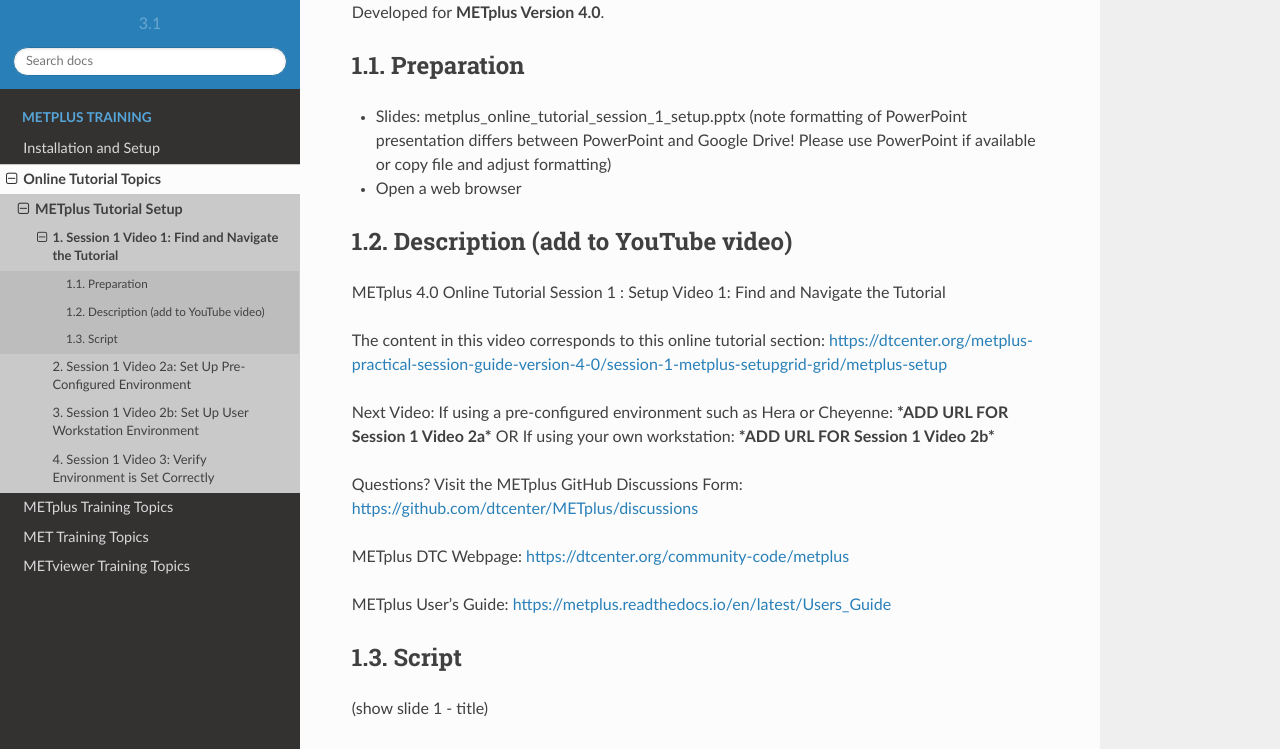
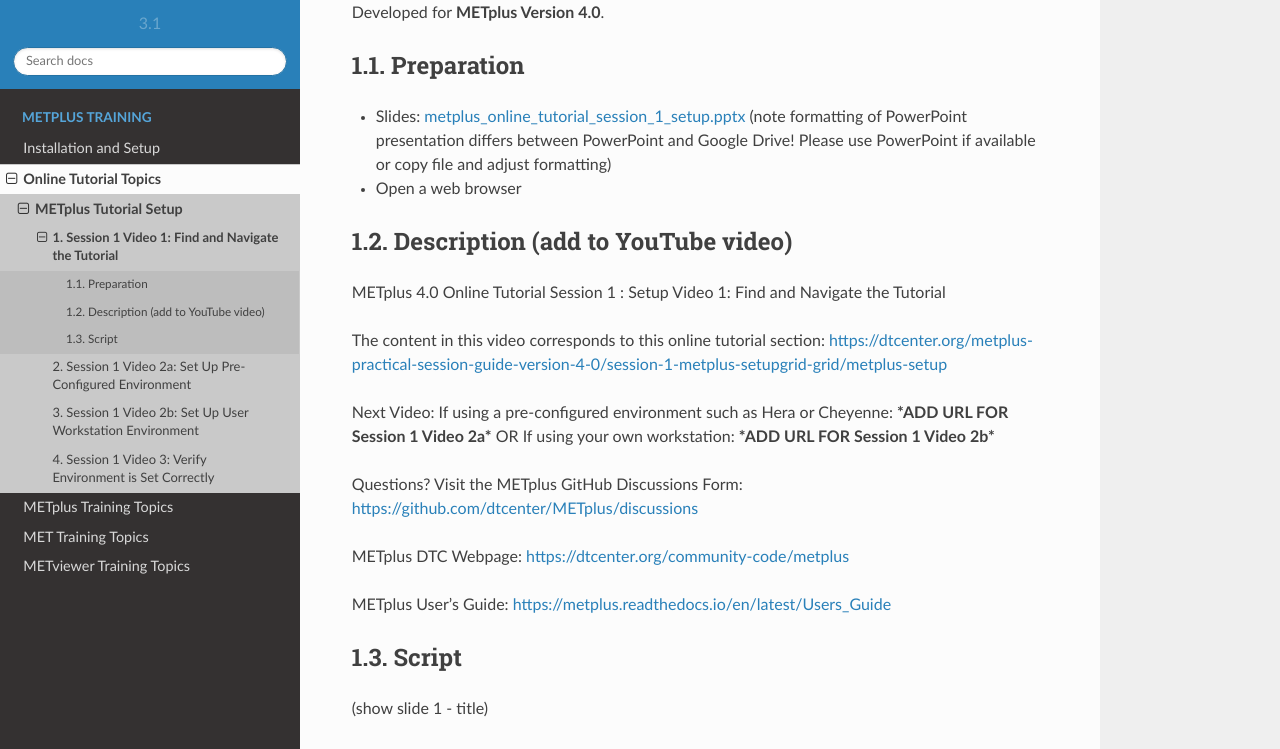
Before and after one commit to dtcenter/METplus-Training, a Sphinx documentation site: the page built from docs/modules/Tutorial/tutorial_setup/tutorial_setup_1.rst, in a window 1280 px wide and 900 px high, scrolled down 328 px, cut to the strip 151-900 px from the top of the window. Built offline with Sphinx 7.4.7 and the Read the Docs theme 2.0.0, drawn with Linux system fonts in a browser that asks for light colours; part of the change alters nothing that is shown.

```diff
--- a/docs/modules/Tutorial/tutorial_setup/tutorial_setup_1.rst
+++ b/docs/modules/Tutorial/tutorial_setup/tutorial_setup_1.rst
@@ -10,7 +10,7 @@ Developed for **METplus Version 4.0**.
 Preparation
 ^^^^^^^^^^^
 
-* Slides: metplus_online_tutorial_session_1_setup.pptx (note formatting of
+* Slides: `metplus_online_tutorial_session_1_setup.pptx <https://github.com/dtcenter/METplus-Training/blob/feature_20_tutorial_setup/docs/modules/Tutorial/tutorial_setup/metplus_online_tutorial_session_1_setup.pptx?raw=true>`_ (note formatting of
   PowerPoint presentation differs between PowerPoint and Google Drive!
   Please use PowerPoint if available or copy file and adjust formatting)
 * Open a web browser
```
